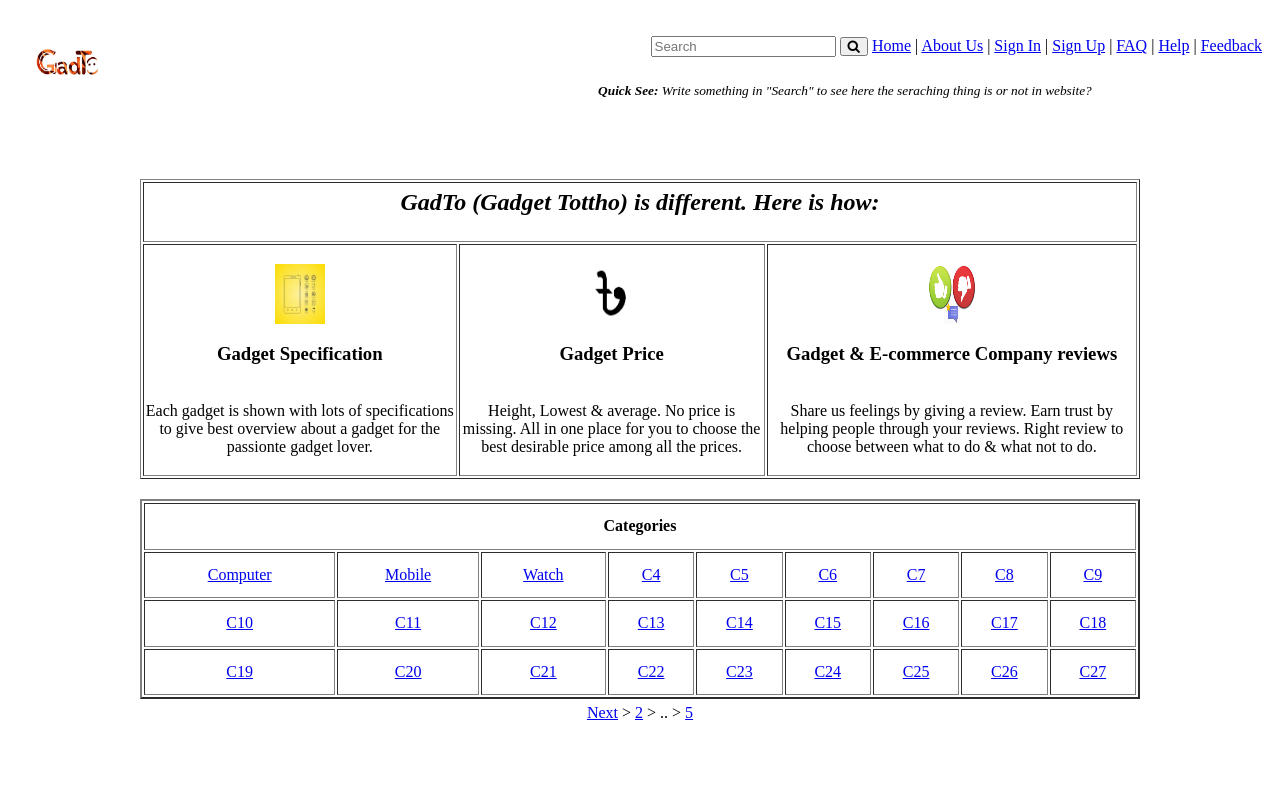
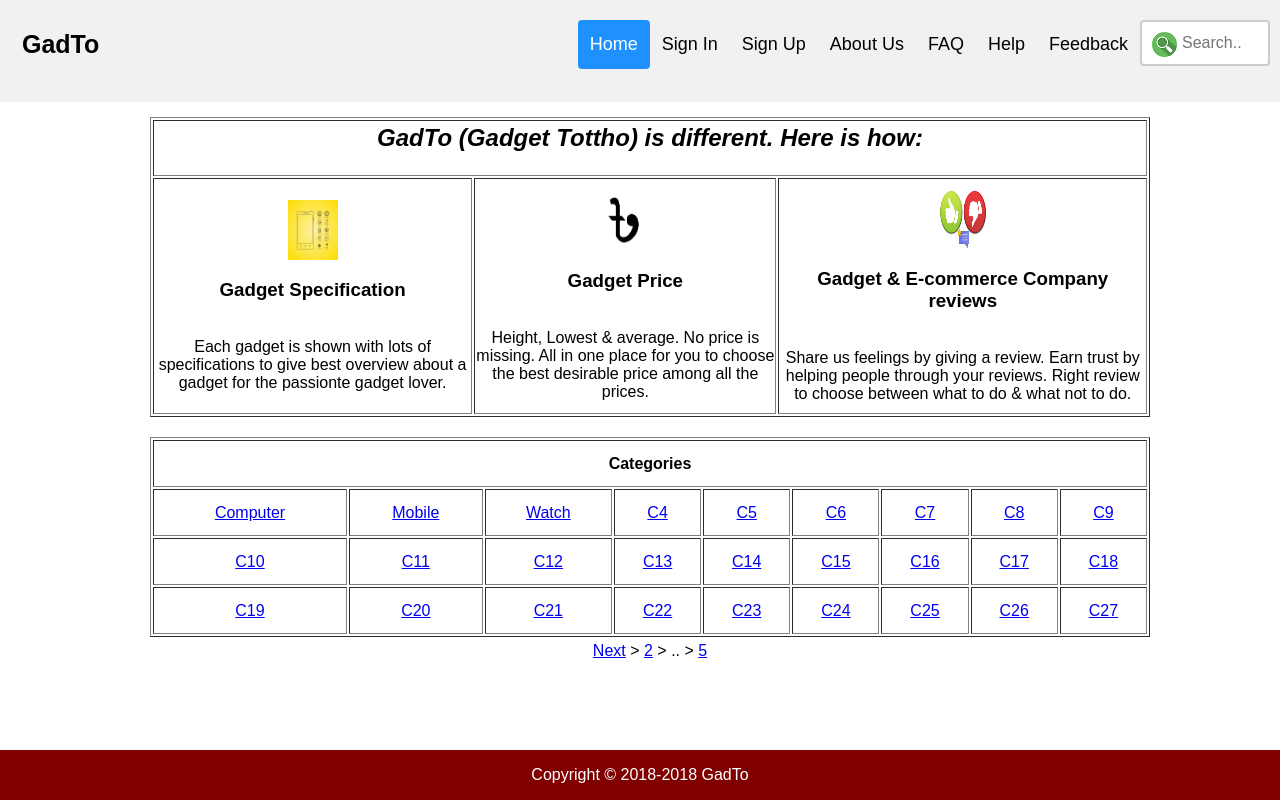
Before and after one commit to rashedrahat/this-GadTo, a PHP site: page / in a window 1280 px wide. Run offline with PHP 8.4, Linux system fonts and the light colour scheme.

Commit message:
Header & Footer design
Implemented only on index.php

```diff
--- /dev/null
+++ b/footer.php
@@ -0,0 +1,23 @@
+<!DOCTYPE html>
+<html>
+<head>
+<meta name="viewport" content="width=device-width, initial-scale=1">
+<style>
+.footer {
+   position: fixed;
+   left: 0;
+   bottom: 0;
+   width: 100%;
+   background-color: maroon;
+   color: white;
+   text-align: center;
+}
+</style>
+</head>
+<body>
+<div class="footer">
+  <p><?php echo "Copyright &copy; 2018-" . date("Y") . " GadTo"; ?></p>
+</div>
+
+</body>
+</html>
--- /dev/null
+++ b/header.php
@@ -0,0 +1,101 @@
+<!DOCTYPE html>
+<html>
+<head>
+<meta name="viewport" content="width=device-width, initial-scale=1">
+<style>
+* {box-sizing: border-box;}
+
+body {
+  margin: 0;
+  font-family: Arial, Helvetica, sans-serif;
+}
+
+.header {
+  overflow: hidden;
+  background-color: #f1f1f1;
+  padding: 20px 10px;
+}
+
+.header a {
+  float: left;
+  color: black;
+  text-align: center;
+  padding: 12px;
+  text-decoration: none;
+  font-size: 18px;
+  line-height: 25px;
+  border-radius: 4px;
+}
+
+.header a.logo {
+  font-size: 25px;
+  font-weight: bold;
+}
+
+.header a:hover {
+  background-color: #ddd;
+  color: black;
+}
+
+.header a.active {
+  background-color: dodgerblue;
+  color: white;
+}
+
+.header-right {
+  float: right;
+}
+
+input[type=text] {
+    width: 130px;
+    box-sizing: border-box;
+    border: 2px solid #ccc;
+    border-radius: 4px;
+    font-size: 16px;
+    background-color: white;
+    background-image: url('searchicon.png');
+    background-position: 10px 10px;
+    background-repeat: no-repeat;
+    padding: 12px 20px 12px 40px;
+    -webkit-transition: width 0.4s ease-in-out;
+    transition: width 0.4s ease-in-out;
+}
+
+input[type=text]:focus {
+    width: 99%;
+}
+
+@media screen and (max-width: 500px) {
+  .header a {
+    float: none;
+    display: block;
+    text-align: left;
+  }
+  .header-right {
+    float: none;
+  }
+}
+</style>
+</head>
+<body>
+
+<div class="header">
+  <a href="#default" class="logo">GadTo</a>
+
+  <span style="float: right;">
+    <form>
+      <input type="text" name="search" placeholder="Search..">
+    </form>
+  </span>
+  <span class="header-right">
+    <a class="active" href="home.php">Home</a>
+    <a href="signIn.php">Sign In</a>
+    <a href="signUp.php">Sign Up</a>
+    <a href="#about">About Us</a>
+    <a href="#FAQ">FAQ</a>
+    <a href="#help">Help</a>
+    <a href="#feedback">Feedback</a>
+  </span>
+</div>
+</body>
+</html>
--- a/index.php
+++ b/index.php
@@ -2,46 +2,15 @@
 <head>
     <title>Website Home Page</title>
     <meta name="viewport" content="width=device-width, initial-scale=1">
-    <link rel="stylesheet" href="">
     <link href="https://fonts.googleapis.com/icon?family=Material+Icons" rel="stylesheet">
 </head>
 
 <body>
-    <div style="padding:10; text-align:right;">
-        <!-- Load icon library -->
-                            &emsp;&emsp;&emsp;&emsp; &emsp;&emsp;&emsp;&emsp;&emsp;&emsp;&emsp;&emsp;&emsp;&emsp;&emsp;&emsp; &emsp;&emsp;&emsp;&emsp;&emsp;&emsp;&emsp;&emsp;&emsp;&emsp;&emsp;&emsp;
-                            <link rel="stylesheet" href="https://cdnjs.cloudflare.com/ajax/libs/font-awesome/4.7.0/css/font-awesome.min.css">
-
-                            <!-- The form -->
-                            <form class="example" action="">
-                                <input type="text" placeholder="Search" name="search" onkeyup="searchedResult(this.value)">
-                                <button type="submit">
-                                    <i class="fa fa-search"></i>
-                                </button>
-        <a href="index.php"><img style="float: left; padding-left: 10" src="GadTo.jpg" width="80" height="50"></a>
-        <a href="home.php">Home</a> | <a href=#about>About Us</a> | <a href="SignIn.php">Sign In</a> | <a href="SignUp.php">Sign Up</a> | <a href=#FAQ>FAQ</a> | <a href=#help>Help</a> | <a href=#feedback>Feedback</a>
-    </div>
-    <div style="text-align: center;">
-        <i id="sug"><small style="text-align: center;">&emsp;&emsp;&emsp;&emsp; &emsp;&emsp;&emsp;&emsp;&emsp;&emsp;&emsp;&emsp;&emsp;&emsp;&emsp;&emsp;&emsp;&emsp;&emsp;&emsp;&emsp;&emsp;&emsp;<b>Quick See:</b> Write something in "Search" to see here the seraching thing is or not in website?</small></i>
-        <script>
-            function searchedResult(str)
-            {
-                if (str.length == 0) {document.getElementById("sug").innerHTML = "Empty!";}
-
-                else{
-                    var xhttp = new XMLHttpRequest();
-                    xhttp.onreadystatechange = function()
-                    {
-                        if(this.readyState == 4 && this.status == 200)
-                        {document.getElementById("sug").innerHTML = this.responseText;}
-                    };
-                    xhttp.open("GET", "searchedResData.php?q="+str,true);
-                    xhttp.send();
-                }
-            }
-  </script>
-    </div>
-    <div style="padding-top: 80">
+    <?php
+        include 'header.php';
+    ?>
+    <div style="padding-left:20px;">
+        <div style="padding-top: 15px;">
             <table align="center" border="1" width="1000" height="300">
                 <tr>
                     <th align="center" colspan="3">
@@ -73,12 +42,10 @@
                 </tr>
             </table>
         </div>
-    <div style="padding-top: 20">
-        <table align="center" border="2" width="1000" height="200">
+        <div style="padding-top: 20px;">
+            <table align="center" border="1" width="1000" height="200">
                 <tr>
-                <th align="center" colspan="9">
-                Categories
-            </th>
+                    <th align="center" colspan="9">Categories</th>
                 </tr>
                 <tr align="center">
                     <td><a href="Page2.php">Computer</td>
@@ -120,5 +87,9 @@
         <div style="padding:5; text-align:center;">
             <a href="#next">Next</a> > <a href="#2">2</a> > .. > <a href="#2">5</a>
         </div>
+    </div>
+    <?php
+        include 'footer.php';
+    ?>
 </body>
 </html>
```
Also changed, not shown: GadTo_Logo.jpg (added), search-icon.png (added), search_icon.png (added), searchicon.png (added). Lines whose indentation alone changed are shown as unchanged.
